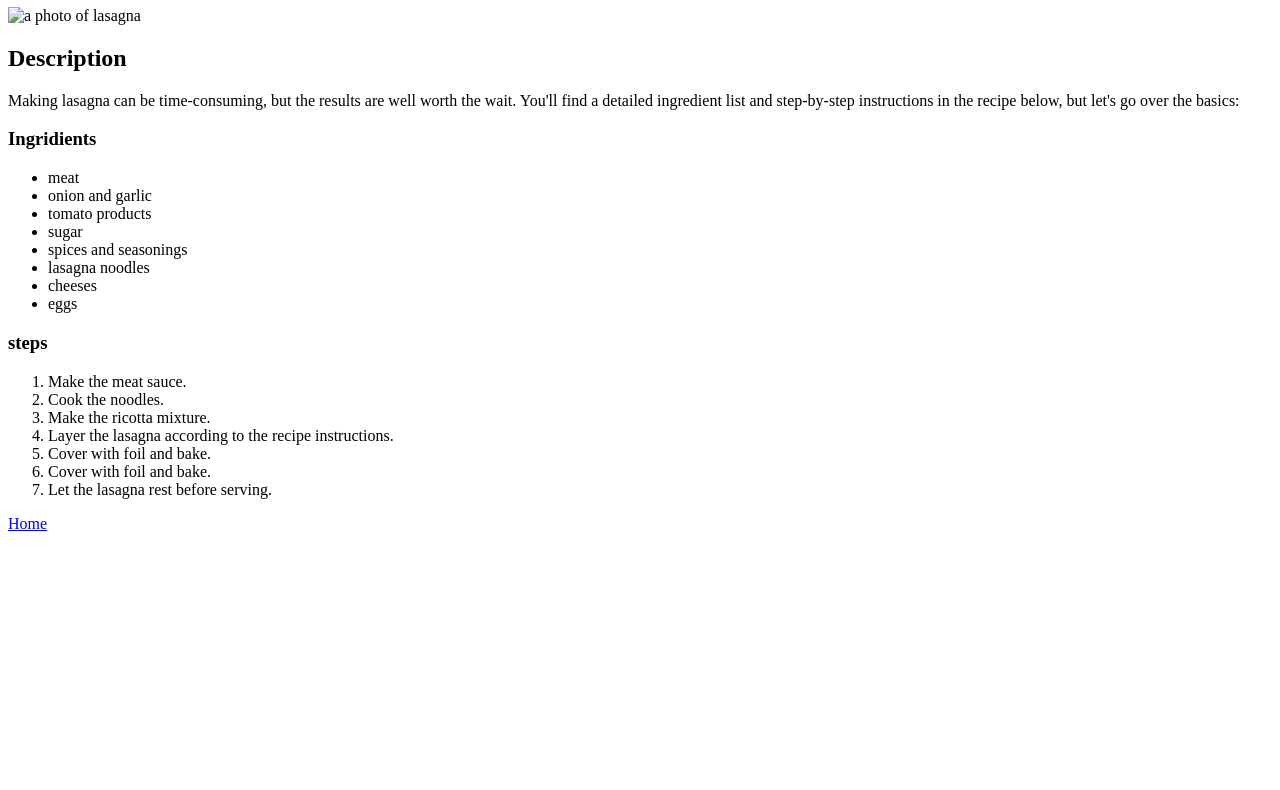
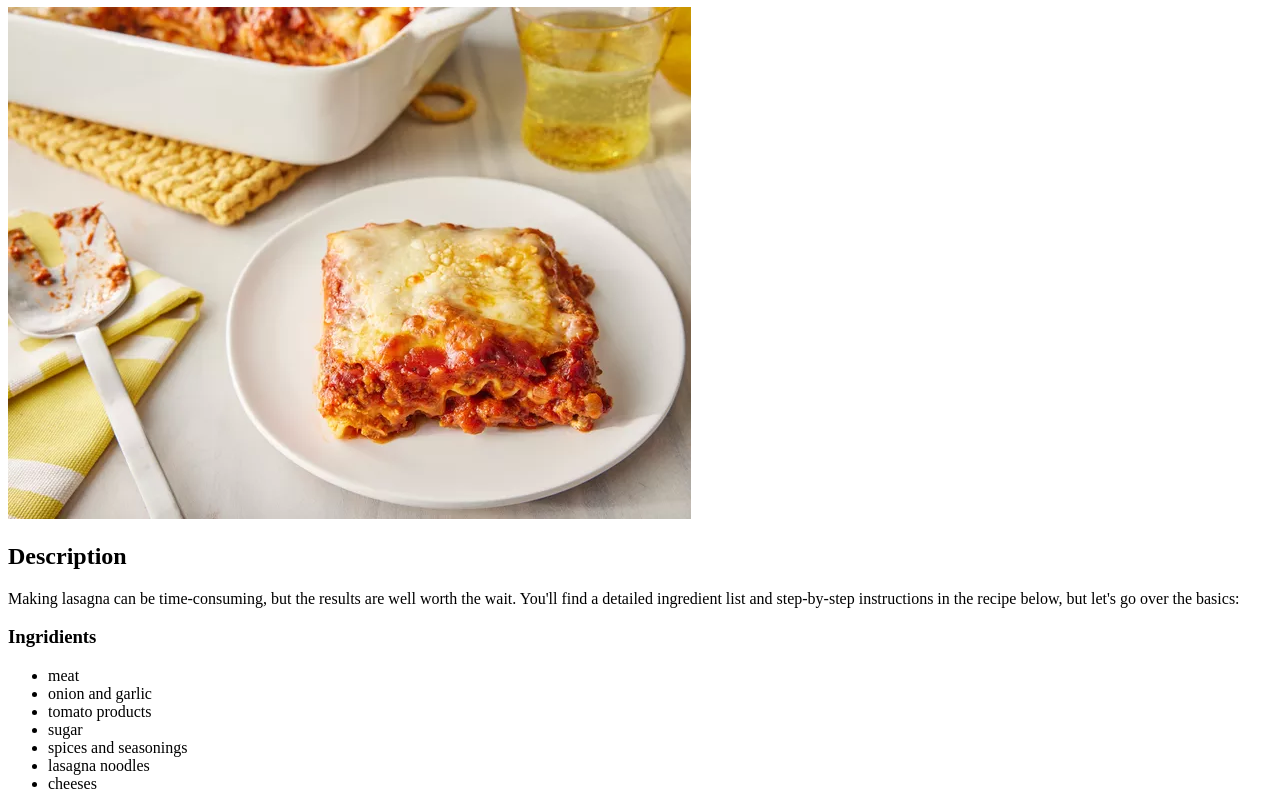
Before and after one commit to HOlembo/odin-recipes, a plain HTML site: page recipes/lasagna.html in a window 1280 px wide. Shown: the part 73-863 px from the top of the page. Before the commit the page ends 800 px from the top, so only its background shows below. Drawn offline with Linux system fonts and the light colour scheme.

Commit message:
lasanga recipe had a extension problem on the image change from gpg to jpg

```diff
--- a/recipes/lasagna.html
+++ b/recipes/lasagna.html
@@ -7,7 +7,7 @@
 </head>
 <body>
     <h1>lasagna recipe</h1>
-    <img src="images/lasagna.gpg" alt="a photo of lasagna">
+    <img src="images/lasagna.jpg" alt="a photo of lasagna">
     <h2>Description</h2>
     <p>Making lasagna can be time-consuming, but the results are well worth the wait. You'll find a detailed ingredient list and step-by-step instructions in the recipe below, but let's go over the basics:</p>
     <h3>Ingridients</h3>
```
